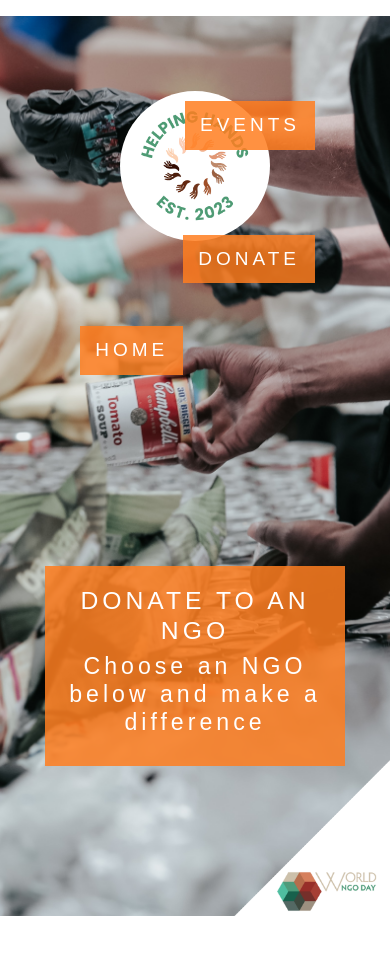
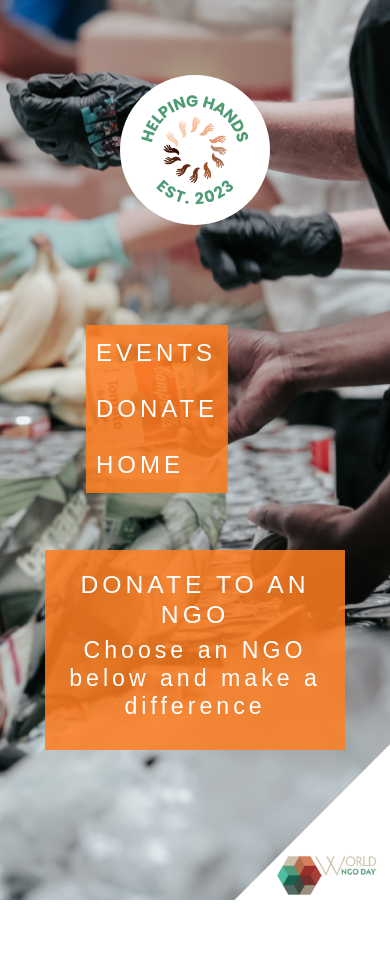
Before and after one commit to jackcrosbie/hackathon-feb, a Django app: page /take-part/donate/ in a window 390 px wide; the page is wider, and only the part inside the window is pictured. Shown: the top 956 px of that part. Run offline with Django 3.2, Linux system fonts and the light colour scheme; data comes from the database, SQL or seed files in the repository; some libraries are stand-ins or nearby versions; some web fonts are replaced.

Commit message:
fixed mobile nav

```diff
--- a/static/css/base.css
+++ b/static/css/base.css
@@ -43,7 +43,8 @@ h2 {
     z-index: 100;
 }
 
-#menu {
+
+#menu, #mobile-menu{
     font-size: 150%;
     letter-spacing: 4px;
     margin-right: 75px;
@@ -67,6 +68,12 @@ h2 {
 
 #menu a:hover {
     border-bottom: 1px solid #585b5d;
+}
+
+#mobile-menu {
+    display: none;
+    visibility: hidden;
+    height: 0;
 }
 
 .active {
@@ -545,14 +552,6 @@ hr {
         max-height: 150px;
     }
 
-    #menu li {
-        padding: 10px 15px 10px 15px;
-    }
-
-    #menu a {
-        font-size: 19px;
-    }
-
     /* --- Home Page ------------------------ */
     /* three pilars section */
     #three-pillars-section {
@@ -641,6 +640,42 @@ hr {
         align-items: center;
     }
 
+    #menu {
+        display: none;
+    }
+
+    #mobile-menu {
+        width: 100vw;
+        display: block;
+        visibility: visible;
+        float: right;
+        height: 0;
+        padding-left: 0;
+        align-self: center;
+        left: 0px;
+        margin-top: 100px;
+        position: sticky;
+    }
+
+    #mobile-menu ul {
+        left: 50%;
+        transform: translateX(-50%);
+        position: sticky;
+    }
+
+    #mobile-menu li {
+        list-style: none;
+        margin: 0;
+        background-color: rgba(255, 126, 32, 0.85);
+        padding: 10px;
+        text-transform: uppercase;
+    }
+
+    #mobile-menu a {
+        text-decoration: none;
+        color: #fff;
+    }
+
     .slider {
         display: none;
     }
@@ -664,14 +699,6 @@ hr {
 
 /* --- for smaller screens 790px and below ------------------------ */
 @media screen and (max-width: 790px) {
-    #menu {
-        font-size: 125%;
-    }
-
-    #menu li {
-        display: flex;
-        flex-direction: column;
-    }
 
     .image-carousel {
         height: 500px;
--- a/templates/base.html
+++ b/templates/base.html
@@ -37,9 +37,9 @@
       </a>
     </div>
     <nav>
-      <ul id="menu">
+      <ul id="menu" class="">
         <li>
-          <a href="{% url 'events' %}" class="active">Events</a>
+          <a href="{% url 'events' %}" >Events</a>
         </li>
         <li>
           <a href="{% url 'donate' %}">Donate</a>
@@ -48,6 +48,19 @@
           <a href="{% url 'home' %}">Home</a>
         </li>
       </ul>
+    </nav>
+    <nav id="mobile-menu" class="d-flex d-inline">
+        <ul>
+            <li>
+              <a href="{% url 'events' %}" >Events</a>
+            </li>
+            <li>
+              <a href="{% url 'donate' %}">Donate</a>
+            </li>
+            <li>
+              <a href="{% url 'home' %}">Home</a>
+            </li>
+        </ul>
     </nav>
   </header>
   {% block content %}
```
